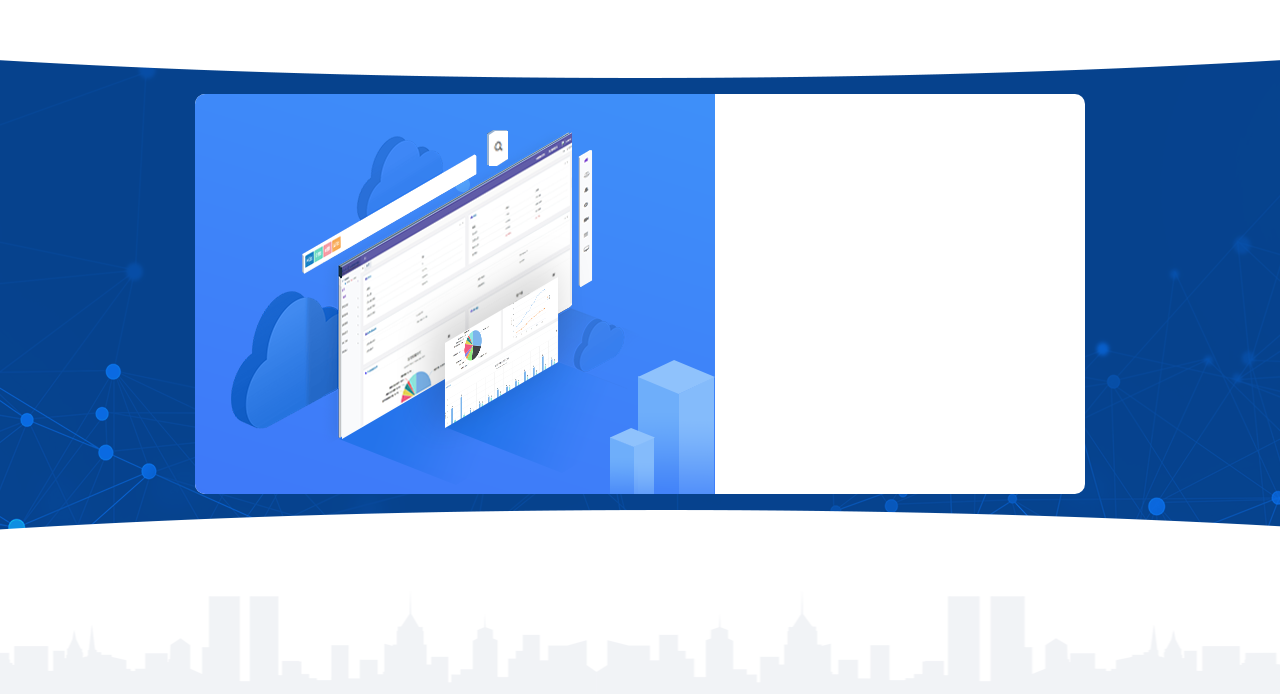
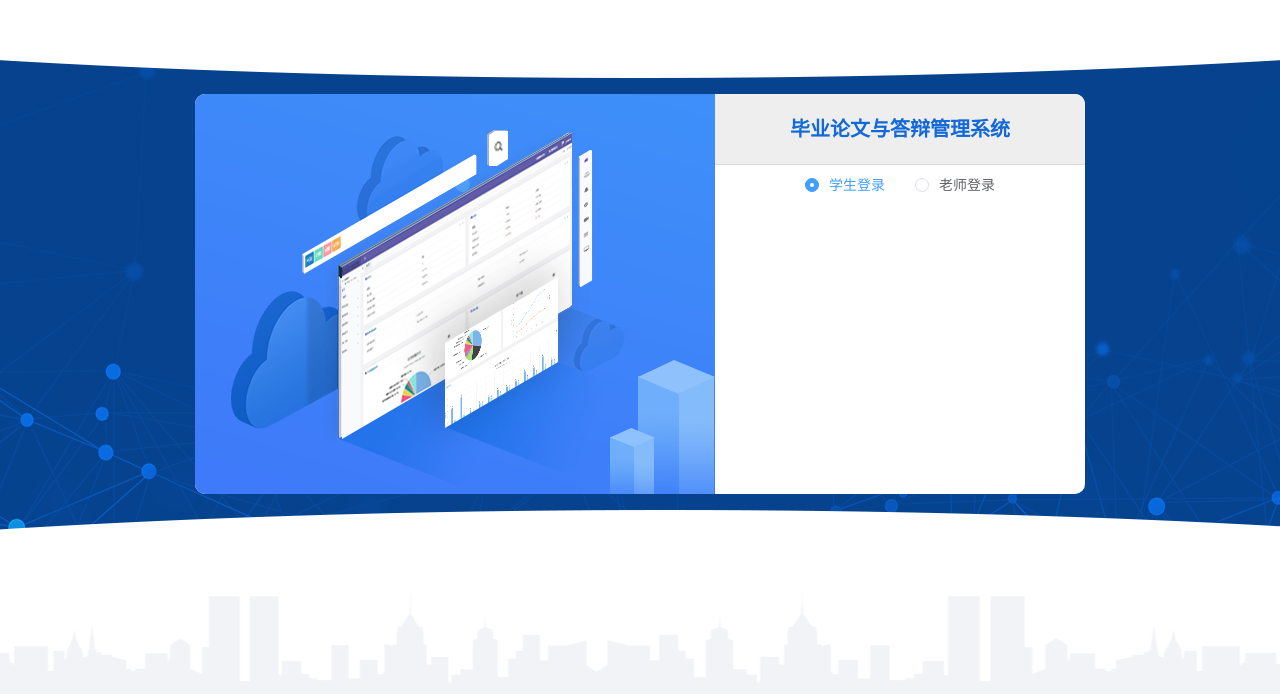
Before and after one commit to moxiao95/paperSub, a Vue app: page /login in a window 1280 px wide. Shown: the part 106-800 px from the top of the page. Built offline with nearby package versions, Linux system fonts and the light colour scheme.

Commit message:
feat: 添加登录代码

```diff
--- a/src/views/Login.vue
+++ b/src/views/Login.vue
@@ -4,7 +4,11 @@
         <div class="login-contnet">
             <div class="content-left"></div>
             <div class="content-right">
-
+                <header class="conter-head">毕业论文与答辩管理系统</header>
+                <div class="content-select">
+                    <el-radio v-model="loginRadio" label="1">学生登录</el-radio>
+                    <el-radio v-model="loginRadio" label="2">老师登录</el-radio>
+                </div>
             </div>
         </div>
         <div class="login-bottom"></div>
@@ -15,7 +19,7 @@
 export default {
     data() {
         return {
-
+            loginRadio: '1',
         };
     },
 
@@ -58,7 +62,25 @@ export default {
             }
 
             .content-right {
+                float: left;
+                width: 370px;
+                height: 400px;
 
+                .conter-head {
+                    height: 70px;
+                    font: bold 20px/70px "微软雅黑";
+                    text-align: center;
+                    background: #eee;
+                    border-radius: 0 10px 0 0;
+                    color: #1369d7;
+                    border-bottom: 1px solid #dadada;
+                }
+
+                .content-select {
+                    height: 40px;
+                    text-align: center;
+                    line-height: 40px;
+                }
             }
         }
 
```
